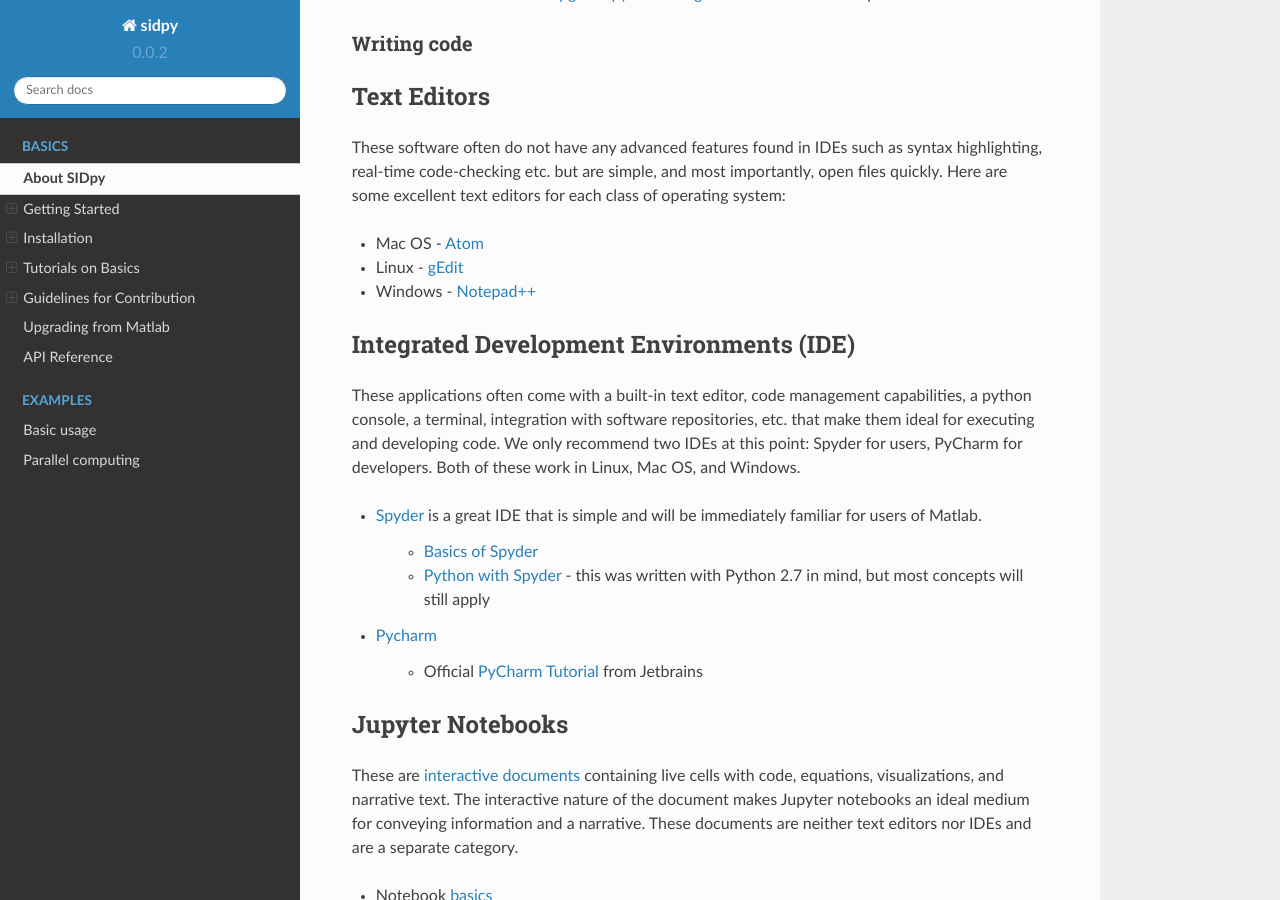
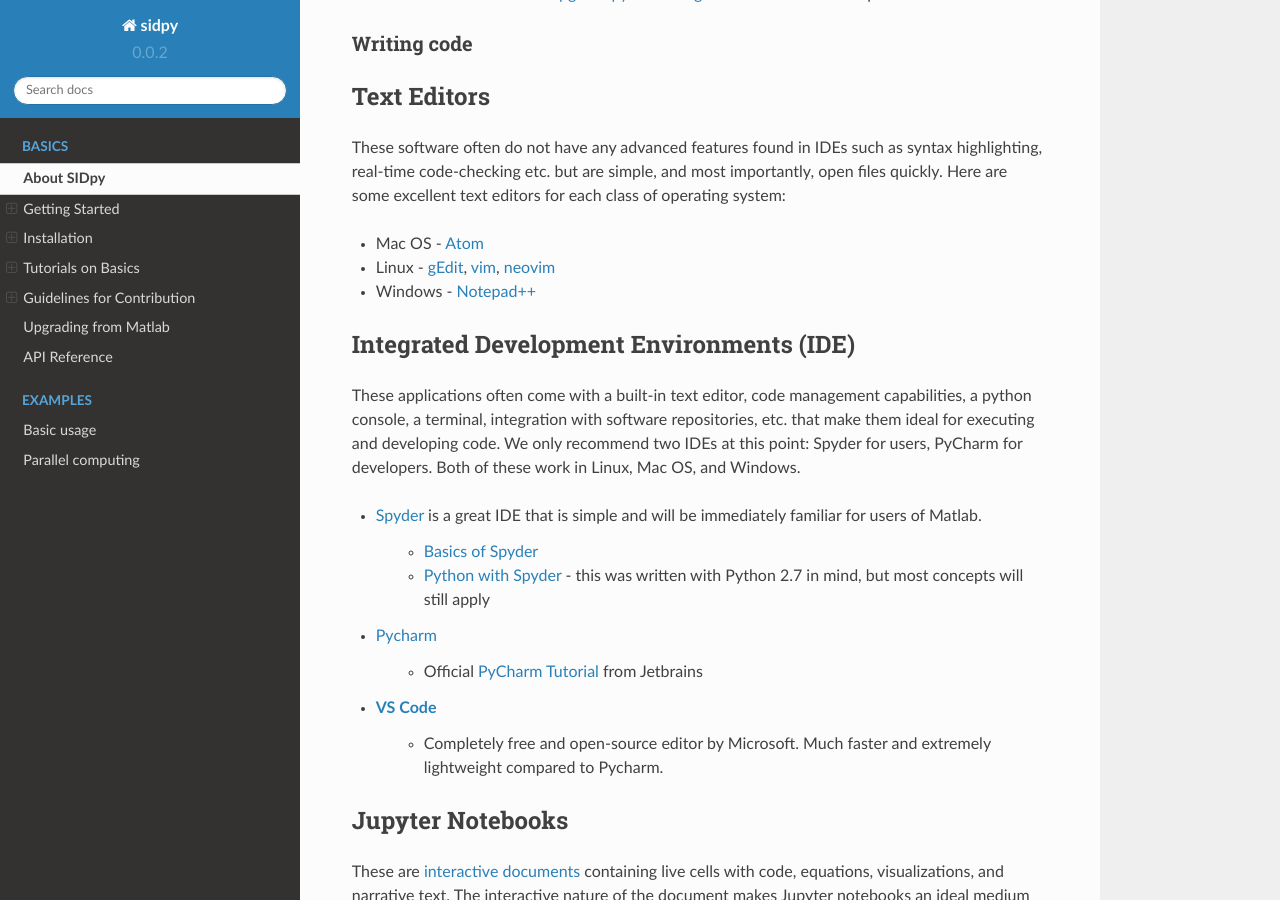
Before and after one commit to pycroscopy/sidpy, a Sphinx documentation site: the page built from docs/source/basics.rst, in a window 1280 px wide and 900 px high, scrolled down 7010 px. Built offline with Sphinx 7.4.7 and the Read the Docs theme 2.0.0, drawn with Linux system fonts in a browser that asks for light colours; pages that are not in the unit, such as notebooks, are missing from menus.

Commit message:
Fixing more links

```diff
--- a/docs/source/basics.rst
+++ b/docs/source/basics.rst
@@ -290,7 +290,7 @@
 text editors for each class of operating system:
 
 * Mac OS - `Atom <https://atom.io/>`_
-* Linux - `gEdit <https://wiki.gnome.org/Apps/Gedit>`_
+* Linux - `gEdit <https://wiki.gnome.org/Apps/Gedit>`_, `vim <https://www.vim.org/>`_, `neovim <https://neovim.io/>`_
 * Windows - `Notepad++ <https://notepad-plus-plus.org/>`_
 
 Integrated Development Environments (IDE)
@@ -310,6 +310,9 @@
 * `Pycharm <https://www.jetbrains.com/pycharm/>`_
 
     * Official `PyCharm Tutorial <https://confluence.jetbrains.com/display/PYH/PyCharm+Tutorials>`_ from Jetbrains
+
+* `VS Code <https://code.visualstudio.com/>`_
+    * Completely free and open-source editor by Microsoft. Much faster and extremely lightweight compared to Pycharm.
 
 Jupyter Notebooks
 ~~~~~~~~~~~~~~~~~
@@ -451,7 +454,7 @@
 Writing examples
 ----------------
 Additionally, examples on how to use the new code must also be added so others are aware about how to use the code.
-You can now do it by simply adding a Jupyter notebook with your tutorial/example to the `notebooks <https://github.com/ziatdinovmax/sidpy/tree/master/notebooks>`_ folder.
+You can now do it by simply adding a Jupyter notebook with your tutorial/example to the `notebooks <https://github.com/pycroscopy/sidpy/tree/master/notebooks>`_ folder.
 
 Contact us
 ----------
```
